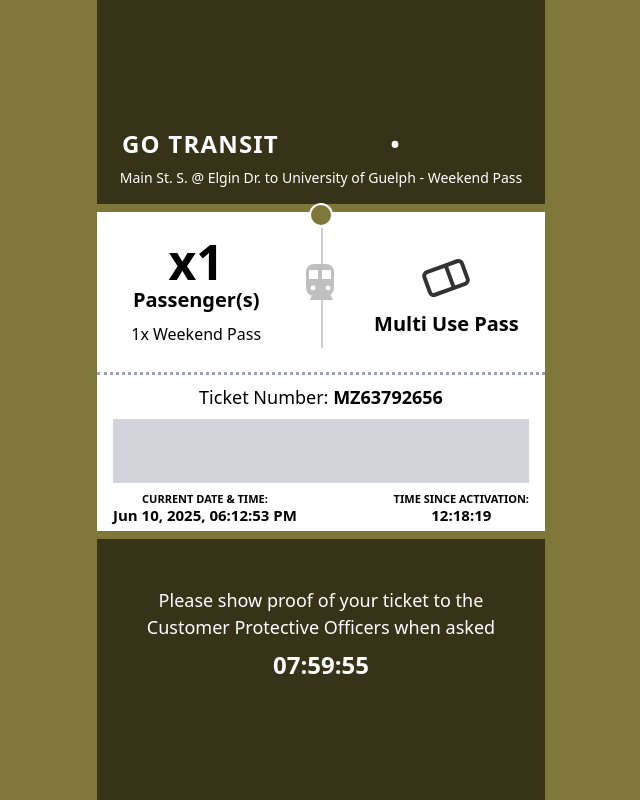
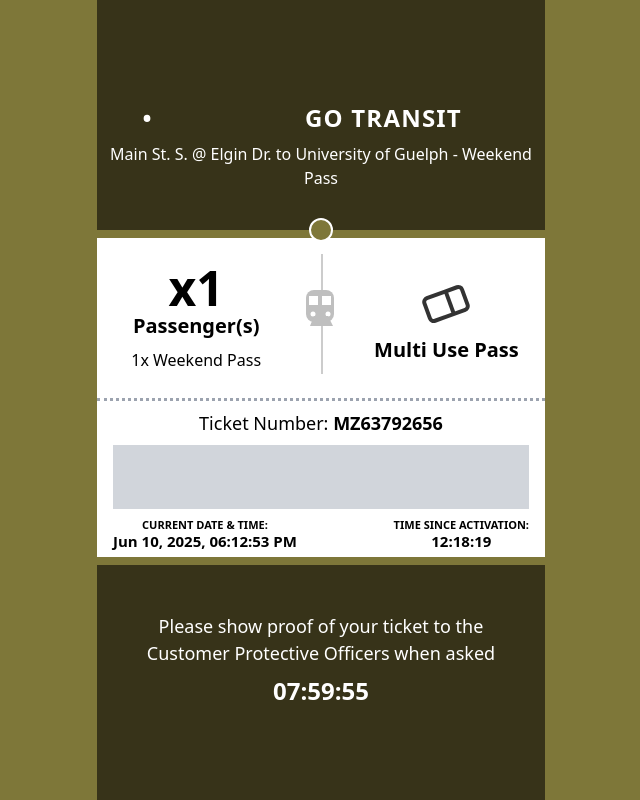
Before and after one commit to ABHISHEK-AKP/gopass, a React (Create React App) app: page / in a window 1280 px wide. Shown: the whole page, without its empty margins (319-959 px from the left). Built offline with nearby package versions, Linux system fonts and the light colour scheme.

Commit message:
fixed top bar

```diff
--- a/src/App.js
+++ b/src/App.js
@@ -50,7 +50,7 @@
    }}
   className="min-h-screen flex flex-col items-center justify-center text-black font-sans border-none w-full max-w-md border-none overflow-hidden"
 >
-        <div className=" text-white text-center py-4 relative z-10">
+        <div className="max-w-full text-white text-center py-4 relative z-10">
         <div className="w-full overflow-hidden whitespace-nowrap  py-2 text-white">
         <motion.div
           className="flex  w-max gap-12 text-2xl font-bold tracking-wider"
@@ -61,7 +61,7 @@
           <span>GO TRANSIT &nbsp; &nbsp; &nbsp; &nbsp;&nbsp; &nbsp; &nbsp; &nbsp;•&nbsp; &nbsp; &nbsp; &nbsp;&nbsp; &nbsp; &nbsp; &nbsp;</span>
         </motion.div>
       </div>
-          <div className="text-sm">Main St. S. @ Elgin Dr. to University of Guelph - Weekend Pass</div>
+          <div className="text-base mb-6">Main St. S. @ Elgin Dr. to University of Guelph - Weekend Pass</div>
         </div>
         <div className="w-full py-1 border-none relative z-10 bg-[#7e7739]"></div>
         <div
@@ -72,7 +72,7 @@
       borderRadius: "50%",
       border: "2px solid white",
       backgroundColor: "#7e7739", // background same as parent or transparent
-      top: "203px", // position relative to upper div bottom (adjust as needed)
+      top: "218px", // position relative to upper div bottom (adjust as needed)
       zIndex: 20,
     }}
   ></div>
```
